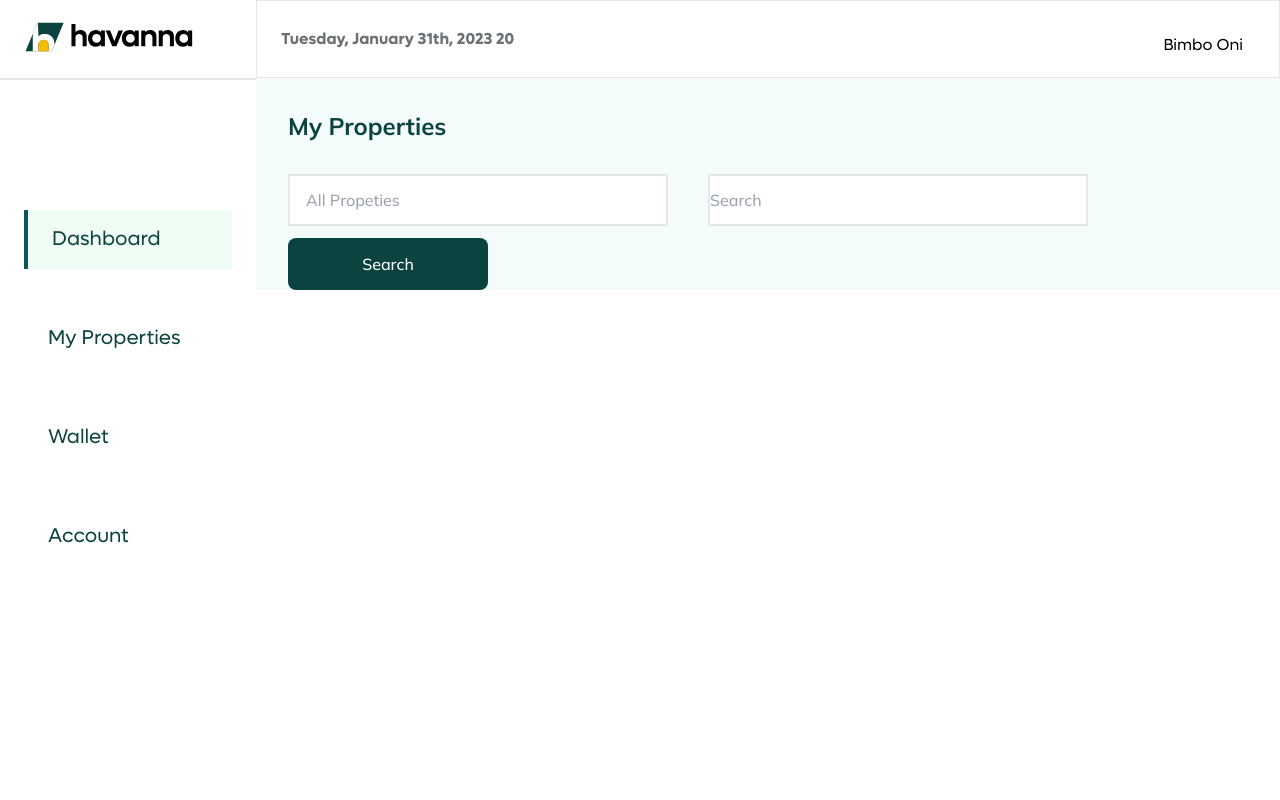
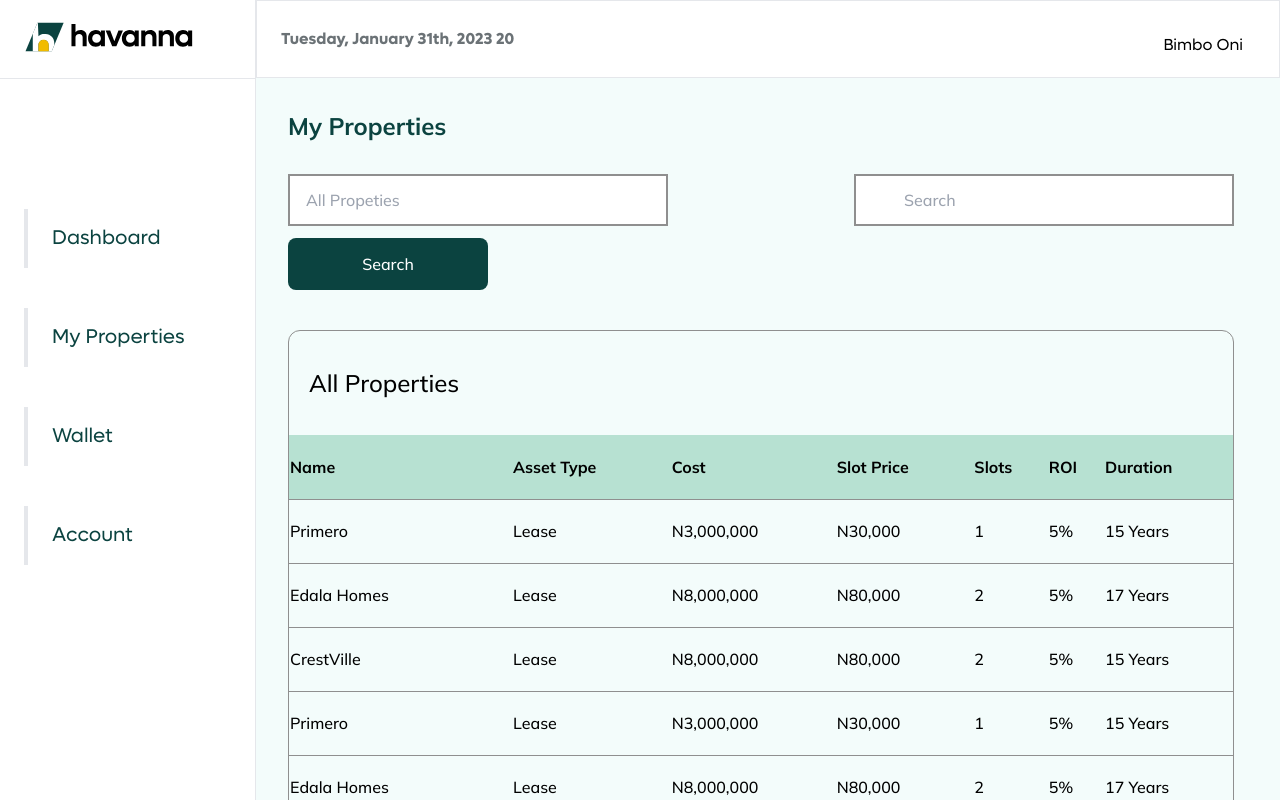
Before and after one commit to thehavannaproject/havannaUI, a Next.js app: page /dashboard/propertiesDashboard in a window 1280 px wide. Shown: the top 800 px of the page. Built offline with nearby package versions, Linux system fonts and the light colour scheme.

Commit message:
properties dashboard UI

```diff
--- /dev/null
+++ b/components/atoms/Icons/stock/PaginationArrowLeft.jsx
@@ -0,0 +1,15 @@
+/* eslint-disable max-len */
+import React from "react";
+/**
+ *
+ * @param {Object} props Component props
+ * @return {React.Component} React component
+ */
+const SVG = () => (
+    <svg fill="none" height="16" viewBox="0 0 16 16" width="16" xmlns="http://www.w3.org/2000/svg">
+        <path d="M9.99925 13.28L5.65258 8.9333C5.13924 8.41997 5.13924 7.57997 5.65258 7.06664L9.99925 2.71997" stroke="#3B3F42" strokeLinecap="round" strokeLinejoin="round" strokeMiterlimit="10" strokeWidth="1.5" />
+    </svg>
+
+);
+
+export default SVG;
--- /dev/null
+++ b/components/atoms/Icons/stock/PaginationArrowRight.jsx
@@ -0,0 +1,14 @@
+/* eslint-disable max-len */
+import React from "react";
+/**
+ *
+ * @param {Object} props Component props
+ * @return {React.Component} React component
+ */
+const SVG = () => (
+    <svg fill="none" height="14" viewBox="0 0 7 14" width="7" xmlns="http://www.w3.org/2000/svg">
+        <path d="M0.939453 12.28L5.28612 7.9333C5.79945 7.41997 5.79945 6.57997 5.28612 6.06664L0.939453 1.71997" stroke="#3B3F42" strokeLinecap="round" strokeLinejoin="round" strokeMiterlimit="10" strokeWidth="1.5" />
+    </svg>
+);
+
+export default SVG;
--- /dev/null
+++ b/components/atoms/Icons/stock/search.jsx
@@ -0,0 +1,14 @@
+/* eslint-disable max-len */
+import React from "react";
+/**
+ *
+ * @param {Object} props Component props
+ * @return {React.Component} React component
+ */
+const SVG = () => (
+    <svg fill="none" height="20" viewBox="0 0 20 20" width="20" xmlns="http://www.w3.org/2000/svg">
+        <path d="M19 19L13.8033 13.8033M13.8033 13.8033C15.1605 12.4461 16 10.5711 16 8.5C16 4.35786 12.6421 1 8.5 1C4.35786 1 1 4.35786 1 8.5C1 12.6421 4.35786 16 8.5 16C10.5711 16 12.4461 15.1605 13.8033 13.8033Z" stroke="#ADADAD" strokeLinecap="round" strokeLinejoin="round" strokeWidth="1.5" />
+    </svg>
+);
+
+export default SVG;
--- a/components/layout/DashboardLayout/SideBar.jsx
+++ b/components/layout/DashboardLayout/SideBar.jsx
@@ -1,4 +1,5 @@
 import Image from "next/image";
+import Link from "next/link";
 
 import Icon from "@atoms/Icons";
 
@@ -38,7 +39,7 @@ const SideBar = () => {
           icon: "home",
           name: "Home",
           //   key: DashboardMenu.GET_STARTED,
-          link: "/dashboard",
+          link: "/dashboard/PropertiesDashboard",
           isVisible: false,
         },
       ],
@@ -104,14 +105,18 @@ const SideBar = () => {
 
   return (
     <>
-      <div className=" h-screen">
-        <div className="border-b-2 py-4 pl-6">
-          <Image src={Logo} width={172} />
+      <div className=" h-screen border-r-[1.5px]">
+        <div className="border-b-[1.5px] py-4 pl-6">
+          <Link href="/">
+            <a>
+              <Image src={Logo} width={172} />
+            </a>
+          </Link>
         </div>
         <div className="mt-[130px] mx-6 text-20">
           {SideBarData.map((data, index) => (
-            <div className=" " key={index}>
-              <div className={`  px-6 cursor-pointer py-4 mt-10 flex text-HavannaGreen-primary justify-between ${data.link ? "bg-green-50 border-l-4  border-l-[#0E5854] " : ""}`}>
+            <div className="hover:bg-green-50 border-l-4  hover:border-l-[#0E5854] " key={index}>
+              <div className={` px-6 cursor-pointer py-4 mt-10 flex text-HavannaGreen-primary justify-between ${data.link ? " " : ""}`}>
                 <p>{data.title}</p>
                 <Icon name={data.icon} />
               </div>
--- a/components/organisms/Dashboard/PropertiesDashBoard.jsx
+++ b/components/organisms/Dashboard/PropertiesDashBoard.jsx
@@ -1,65 +1,141 @@
 import React from "react";
+
+import Icon from "@atoms/Icons";
+
+
 
 // import CustomTable from "../../atoms/CustomTable/CustomTable";
 
 const PropertiesDashBoard = () => {
+
   return (
     <div>
-      <section className="bg-HavannaGreen-light font-mulish pl-8">
+      <section className="bg-HavannaGreen-light font-mulish pl-8 pr-[46px] pb-[91px]">
         <div>
           <h1 className="text-24 leading-8 font-bold text-HavannaGreen-primary pt-8">My Properties</h1>
-          <div className="pt-8 bigLaptop:flex gap ">
-            <div className=" flex gap-10">
-              <input className="w-[380px] h-[52px] rounded-[4x] border-2 pl-4 " placeholder="All Propeties" type="text" />
-              <input className="w-[380px] h-[52px] rounded-[4x] border-2 " placeholder="Search" type="text" />
+          <div className="pt-8 bigLaptop:flex justify-between  ">
+            <div className=" flex justify-between gap-[400px]  ">
+              <div className="relative">
+                <input className="w-[380px] h-[52px] rounded-[4x] border-2 pl-4 absolute border-[#8F8F8F]   " placeholder="All Propeties" type="text" />
+                <Icon className="ml-[340px] absolute mt-6  " name="angleDown" />
+
+              </div>
+              <div className="relative">
+                <input className="w-[380px] h-[52px] rounded-[4x] border-2 pl-12 border-[#8F8F8F]   " placeholder="Search" type="text" />
+                <Icon className="w-[18px] h-[18px] pl-[15px] absolute top-4 " name="search" />
+              </div>
             </div>
             <div>
-              <button className="bg-HavannaGreen-primary w-[200px] h-[52px] rounded-lg text-white mt-3  ">Search</button>{" "}
+              <button className="bg-HavannaGreen-primary w-[200px] h-[52px] rounded-lg text-white smallLaptop:mt-3 mb-10  ">Search</button>
             </div>
           </div>
+          <div className="border-[1.5px] rounded-xl border-[#8F8F8F]">
+            <h1 className="px-5 py-9">All Properties</h1>
+            <table className=" w-full px-5 cursor-pointer  ">
+              <thead className="">
+                <tr className="font-bold h-16 bg-[#B7E1D2] pr-5  text-left text-16 leading-6">
+                  <th>Name</th>
+                  <th>Asset Type</th>
+                  <th>Cost</th>
+                  <th>Slot Price</th>
+                  <th>Slots</th>
+                  <th>ROI</th>
+                  <th>Duration</th>
+                </tr>
+              </thead>
+              <tbody>{Properties.map((data, index) =>
+                <tr className="h-16 py-4 border-t-[1.5px] border-[#8F8F8F]  font-medium text-16 leading-6" key={index} >
+                  <td className="pr-5" >{data.Name}</td>
+                  <td>{data.AssetType}</td>
+                  <td>{data.Cost}</td>
+                  <td>{data.SlotPrice}</td>
+                  <td>{data.Slot}</td>
+                  <td>{data.Roi}</td>
+                  <td>{data.Duration}</td>
+                </tr>
+              )}</tbody>
+            </table>
+          </div>
+          <div className="flex justify-end pt-8  gap-4 cursor-pointer ">
+            <Icon className=" w-[4.73px] h-[10.56px] text-center mt-2 " name="PaginationArrowLeft" />
+            <p className="w-8 h-8 rounded-[32px]  text-center text-HavannaGreen-secondary border-2 border-current hover:bg-HavannaGreen-secondary hover:text-white   ">1</p>
+            <p className="w-8 h-8 rounded-[32px] text-HavannaGreen-secondary border-2 border-current text-center hover:bg-HavannaGreen-secondary hover:text-white  ">2</p>
+            <p className="w-8 h-8 rounded-[32px] text-HavannaGreen-secondary border-2 border-current text-center hover:bg-HavannaGreen-secondary hover:text-white   ">3</p>
+            <p className="w-8 h-8 rounded-[32px] text-HavannaGreen-secondary border-2 border-current text-center hover:bg-HavannaGreen-secondary hover:text-white   ">...</p>
+            <p className="w-8 h-8 rounded-[32px] text-HavannaGreen-secondary border-2 border-current text-center hover:bg-HavannaGreen-secondary hover:text-white   ">10</p>
+            <p><Icon className=" w-[4.73px] h-[10.56px] text-center mt-2 " name="PaginationArrowRight" /></p>
+
+          </div>
+          <div className="mt-7 "><button className="w-[300px] rounded-lg h-[54px] bg-HavannaGreen-primary text-white ">Explore  more properties </button></div>
         </div>
-      </section>
-    </div>
+      </section >
+    </div >
   );
 };
-
 export default PropertiesDashBoard;
 
-// const Properties = [
-//   {
-//     Name: "Primero",
-//     AssetType: "Lease",
-//     Cost: "N3,000,000",
-//     SlotPrice: "N30,000",
-//     Slot: "1",
-//     Roi: "5%",
-//     Duration: "15 Years",
-//   },
-//   {
-//     Name: "Primero",
-//     AssetType: "Lease",
-//     Cost: "N3,000,000",
-//     SlotPrice: "N30,000",
-//     Slot: "1",
-//     Roi: "5%",
-//     Duration: "15 Years",
-//   },
-//   {
-//     Name: "Primero",
-//     AssetType: "Lease",
-//     Cost: "N3,000,000",
-//     SlotPrice: "N30,000",
-//     Slot: "1",
-//     Roi: "5%",
-//     Duration: "15 Years",
-//   },
-//   {
-//     Name: "Primero",
-//     AssetType: "Lease",
-//     Cost: "N3,000,000",
-//     SlotPrice: "N30,000",
-//     Slot: "1",
-//     Roi: "5%",
-//     Duration: "15 Years",
-//   },
-// ];
+const Properties = [
+  {
+    Name: "Primero",
+    AssetType: "Lease",
+    Cost: "N3,000,000",
+    SlotPrice: "N30,000",
+    Slot: "1",
+    Roi: "5%",
+    Duration: "15 Years",
+  },
+  {
+    Name: "Edala Homes",
+    AssetType: "Lease",
+    Cost: "N8,000,000",
+    SlotPrice: "N80,000",
+    Slot: "2",
+    Roi: "5%",
+    Duration: "17 Years",
+  },
+  {
+    Name: "CrestVille",
+    AssetType: "Lease",
+    Cost: "N8,000,000",
+    SlotPrice: "N80,000",
+    Slot: "2",
+    Roi: "5%",
+    Duration: "15 Years",
+  },
+  {
+    Name: "Primero",
+    AssetType: "Lease",
+    Cost: "N3,000,000",
+    SlotPrice: "N30,000",
+    Slot: "1",
+    Roi: "5%",
+    Duration: "15 Years",
+  },
+  {
+    Name: "Edala Homes",
+    AssetType: "Lease",
+    Cost: "N8,000,000",
+    SlotPrice: "N80,000",
+    Slot: "2",
+    Roi: "5%",
+    Duration: "17 Years",
+  },
+  {
+    Name: "CrestVille",
+    AssetType: "Lease",
+    Cost: "N8,000,000",
+    SlotPrice: "N80,000",
+    Slot: "2",
+    Roi: "5%",
+    Duration: "15 Years",
+  },
+  {
+    Name: "Primero",
+    AssetType: "Lease",
+    Cost: "N3,000,000",
+    SlotPrice: "N30,000",
+    Slot: "1",
+    Roi: "5%",
+    Duration: "15 Years",
+  },
+];
--- a/package.json
+++ b/package.json
@@ -14,6 +14,7 @@
   },
   "dependencies": {
     "axios": "^1.1.3",
+    "classname": "^0.0.0",
     "eslint-config-prettier": "^8.6.0",
     "eslint-plugin-import-helpers": "^1.3.1",
     "formik": "^2.2.9",
```
Also changed, not shown: 1 other file (tests, documents, lock files or other folders).
